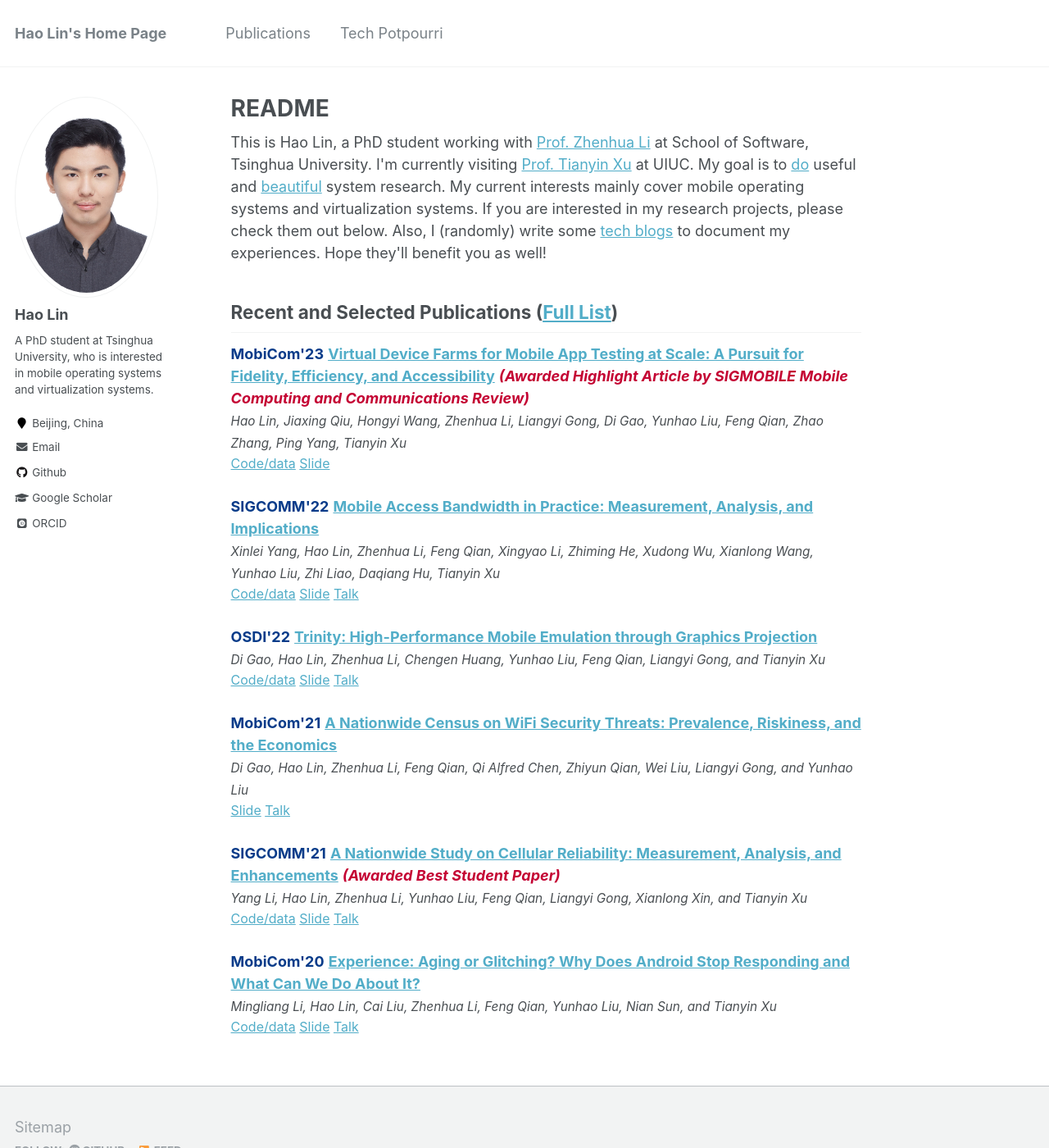
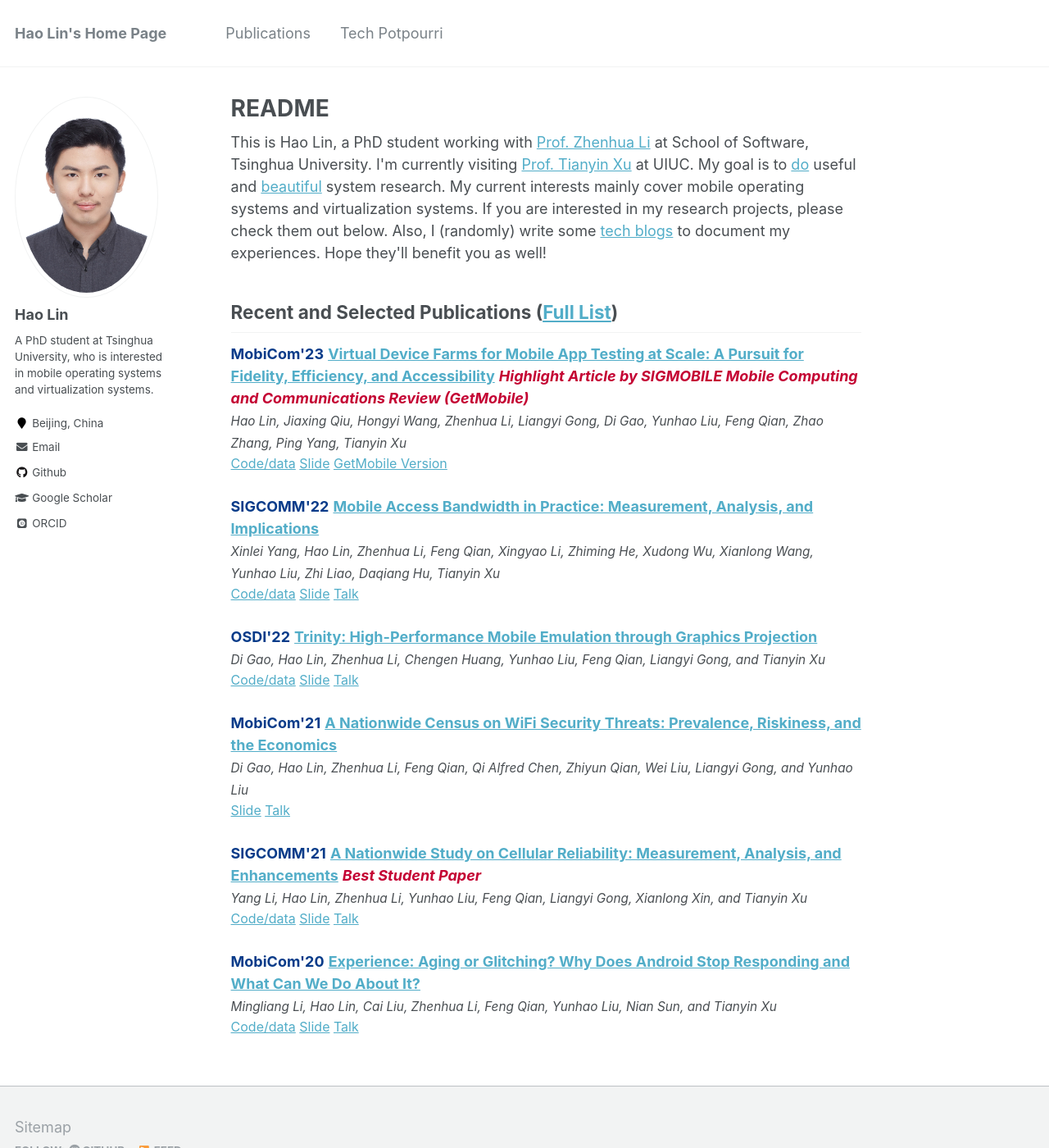
Before and after one commit to andylin-hao/andylin-hao.github.io, a Jekyll site: the page built from _pages/about.html, in a window 1280 px wide and 1400 px high. Shown: the whole window at 82% size. Built offline with Jekyll 4.4.1, drawn with Linux system fonts in a browser that asks for light colours; some web fonts are replaced.

Commit message:
Virtual Device Testing: Add GetMobile Version

```diff
--- a/_includes/publication.html
+++ b/_includes/publication.html
@@ -6,7 +6,7 @@
   <strong>{{post.title}}</strong>
   {% endif %}
   {% if post.award %}
-  <b style="color: #C40233;"><i>(Awarded {{post.award}})</i></b>
+  <b style="color: #C40233;"><i>{{post.award}}</i></b>
   {% endif %}
   <br><i style="font-size: 11.5pt;">{{post.authors}}</i><br>
   <div style="font-size: 12pt;">
@@ -22,6 +22,9 @@
     {% if post.talk %}
     <a href="{{post.talk}}" target="_blank">Talk</a>
     {% endif %}
+    {% if post.second_version %}
+    <a href="{{site.url}}/pdf/{{post.second_version}}">{{post.second_version_type}}</a>
+    {% endif %}
   </div>
 </span>
 <br>
```
Also changed, not shown: _publications/mobicom23-virtual_device_testing.md (+3 -1 lines), 1 other file.
